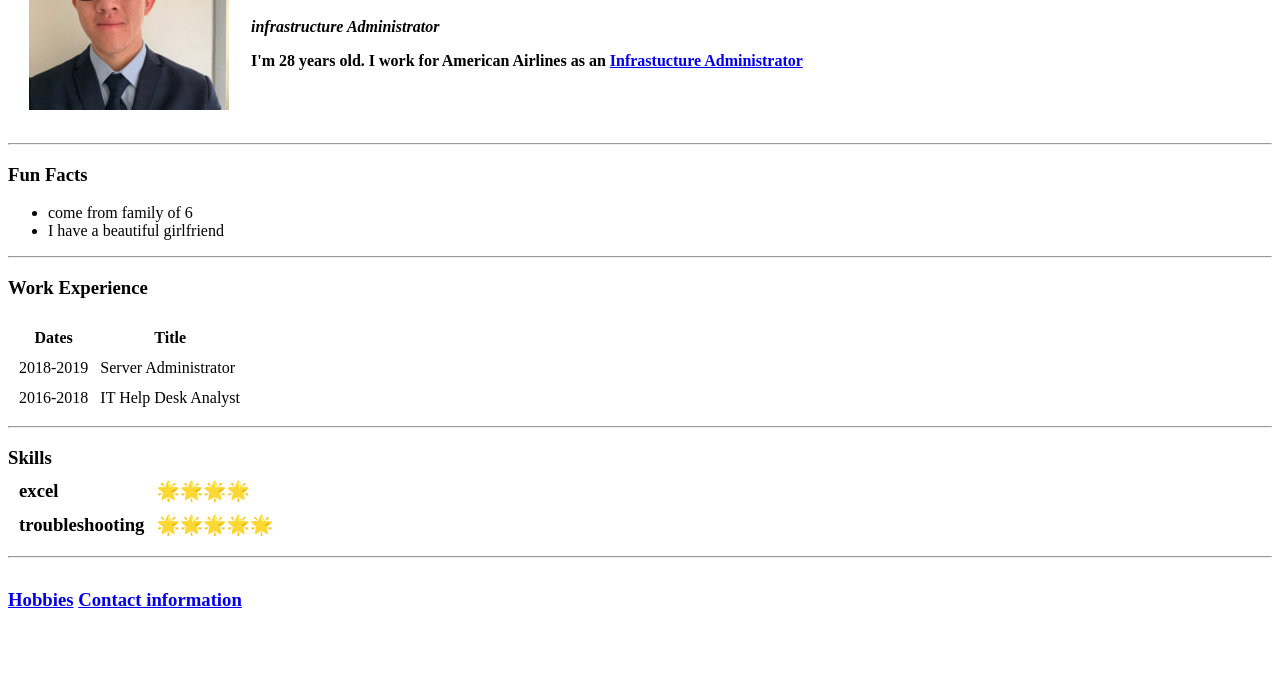
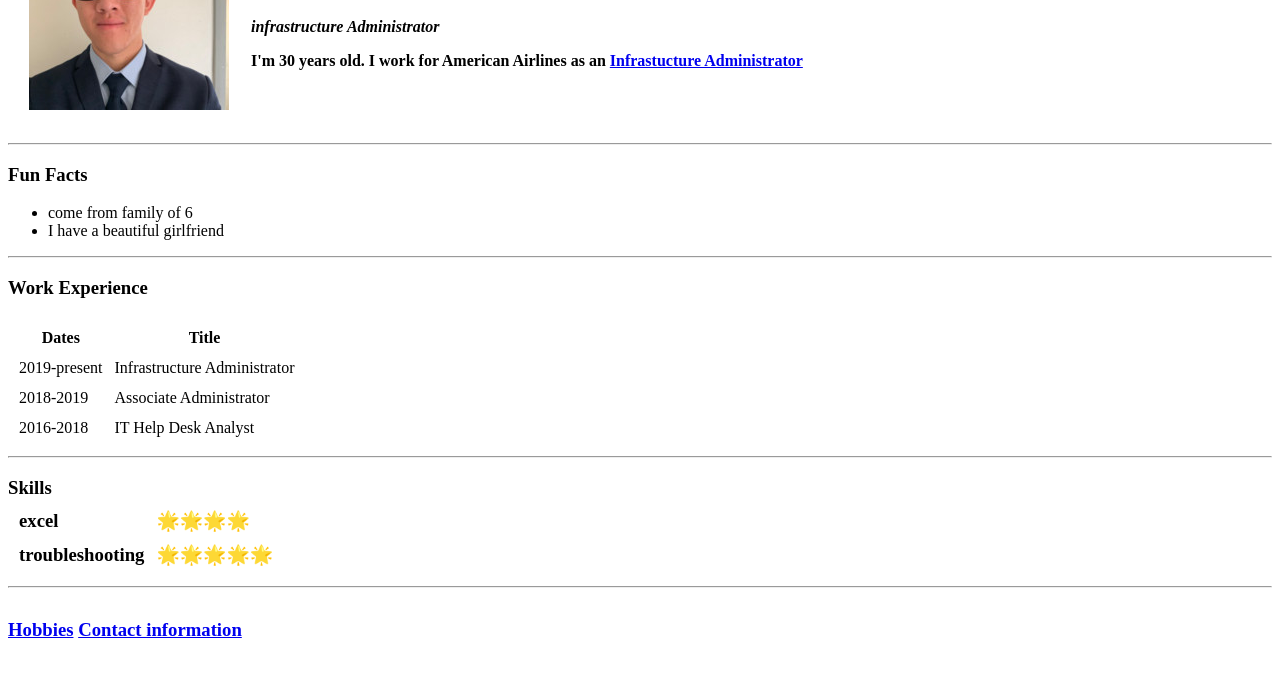
Before and after one commit to pquang/cv, a plain HTML site: page index.html in a window 1280 px wide. Shown: the part 119-796 px from the top of the page. Drawn offline with Linux system fonts and the light colour scheme.

Commit message:
Update index.html

```diff
--- a/index.html
+++ b/index.html
@@ -13,7 +13,7 @@
     <td><img src="0.jpg" alt="Peter Quang profile picture"></td>
     <td><h1>Peter Quang</h1>
     <p><em><strong>infrastructure Administrator</em></p>
-    <p>I'm 28 years old. I work for American Airlines as an <a href="https://www.linkedin.com/in/peter-quang-572806175?trk=public_profile_browsemap_mini-profile_title"> Infrastucture Administrator</a> </strong></p></td>
+    <p>I'm 30 years old. I work for American Airlines as an <a href="https://www.linkedin.com/in/peter-quang-572806175?trk=public_profile_browsemap_mini-profile_title"> Infrastucture Administrator</a> </strong></p></td>
   </table>
 
   <hr>
@@ -33,8 +33,11 @@
       </thead>
       <tbody>
         <tr>
+          <Td>2019-present</td>
+          <td>Infrastructure Administrator</td>
+        </tr>
           <td>2018-2019</td>
-          <td>Server Administrator</td>
+          <td>Associate Administrator</td>
         </tr>
         <tr>
           <td>2016-2018</td>
```
